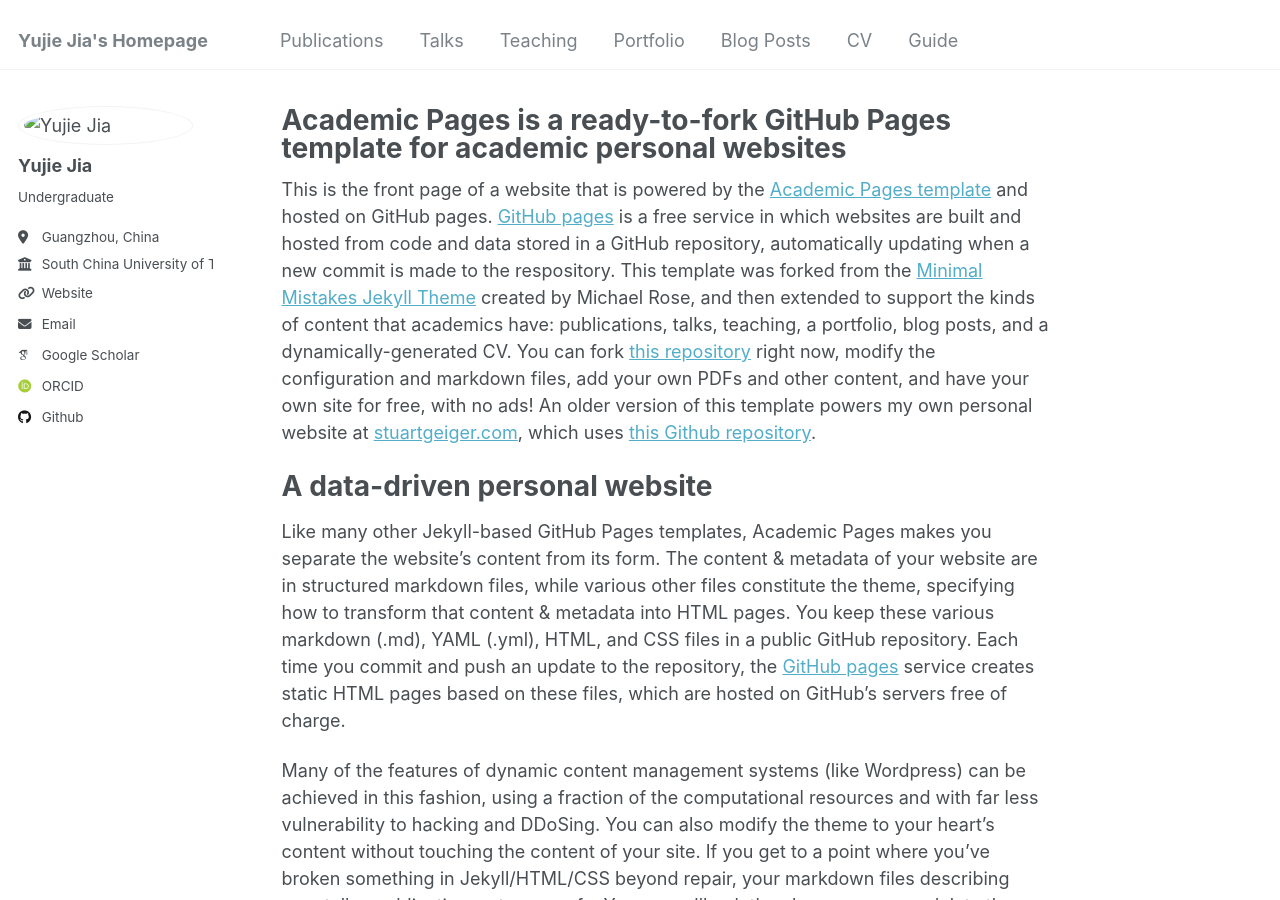
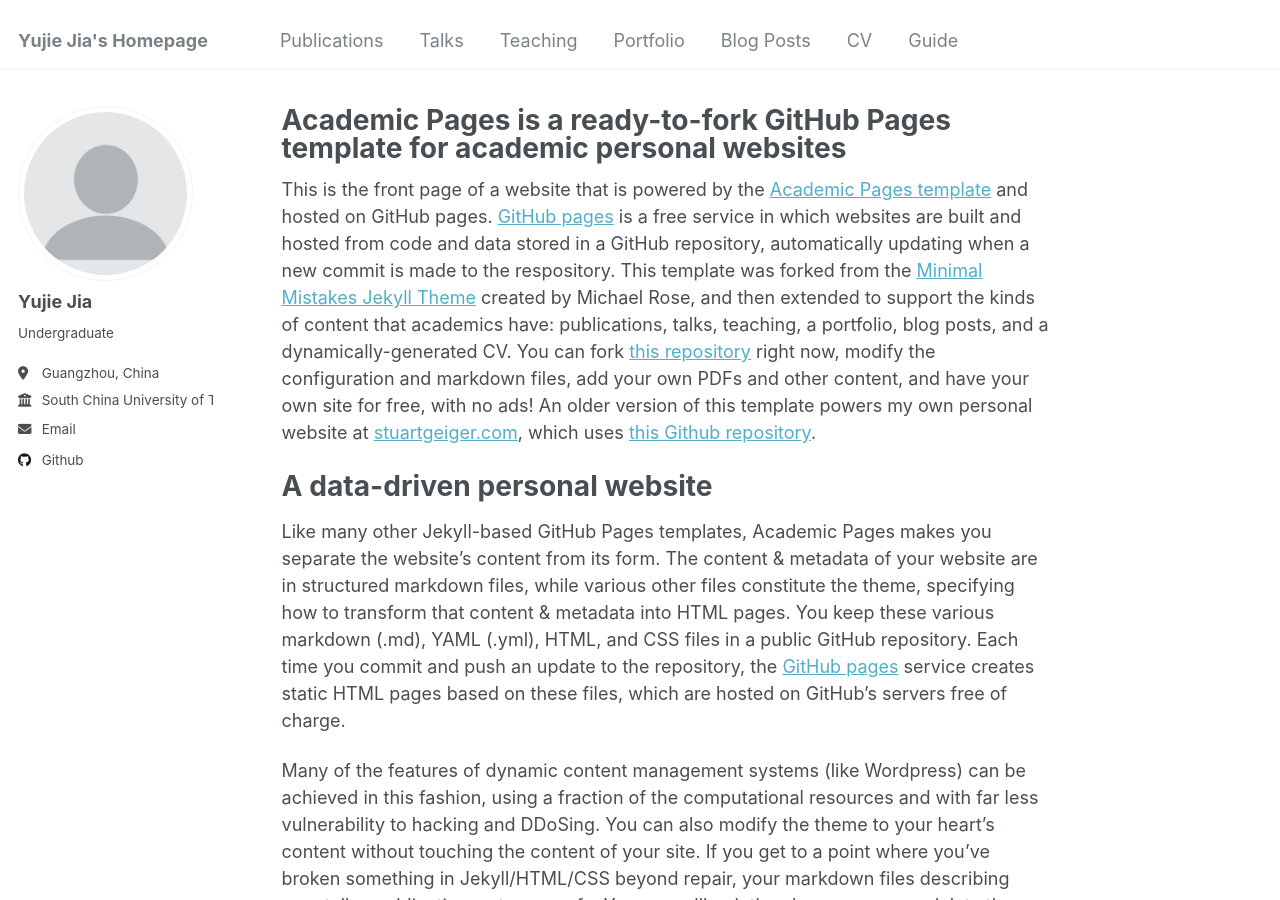
Before and after one commit to yujie-jia/sec_old_yujie-jia.github.io, a Jekyll site: the page built from _pages/about.md, in a window 1280 px wide and 900 px high. Built offline with Jekyll 4.4.1, drawn with Linux system fonts in a browser that asks for light colours; some web fonts are replaced; part of the change alters nothing that is shown.

Commit message:
Update _config.yml

```diff
--- a/_config.yml
+++ b/_config.yml
@@ -21,20 +21,20 @@ repository               : "https://yujie-jia.github.io/"
 #               Additional customization can be done by editing /_includes/author-profile.html
 author:
   # Biographic information
-  avatar           : "jyj_profile.png"
+  avatar           : "profile.png"
   name             : "Yujie Jia"
   pronouns         : # example: "she/her"
   bio              : "Undergraduate"
   location         : "Guangzhou, China"
   employer         : "South China University of Technology"
-  uri              : "https://yujie-jia.github.io/"
+  uri              : # URL
   email            : "2230481080@mail.scut.edu.cn"
 
   # Academic websites
   arxiv            : # URL - Update with the correct link to your profile
-  googlescholar    : "https://scholar.google.com/citations?user=PS_CX0AAAAAJ"
+  googlescholar    : # URL
   impactstory      : # URL
-  orcid            : "http://orcid.org/yourorcidurl"
+  orcid            : # URL
   semantic         : # URL
   pubmed           : # URL
   researchgate     : # URL
```
